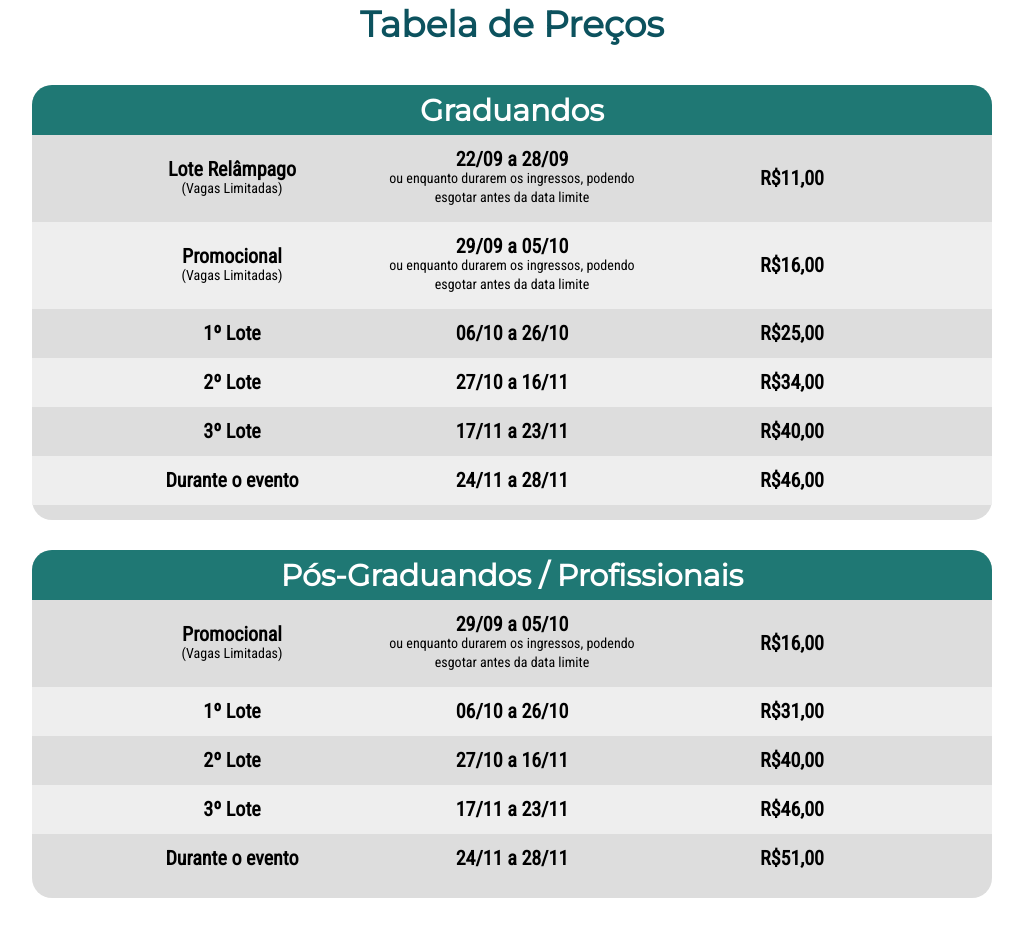
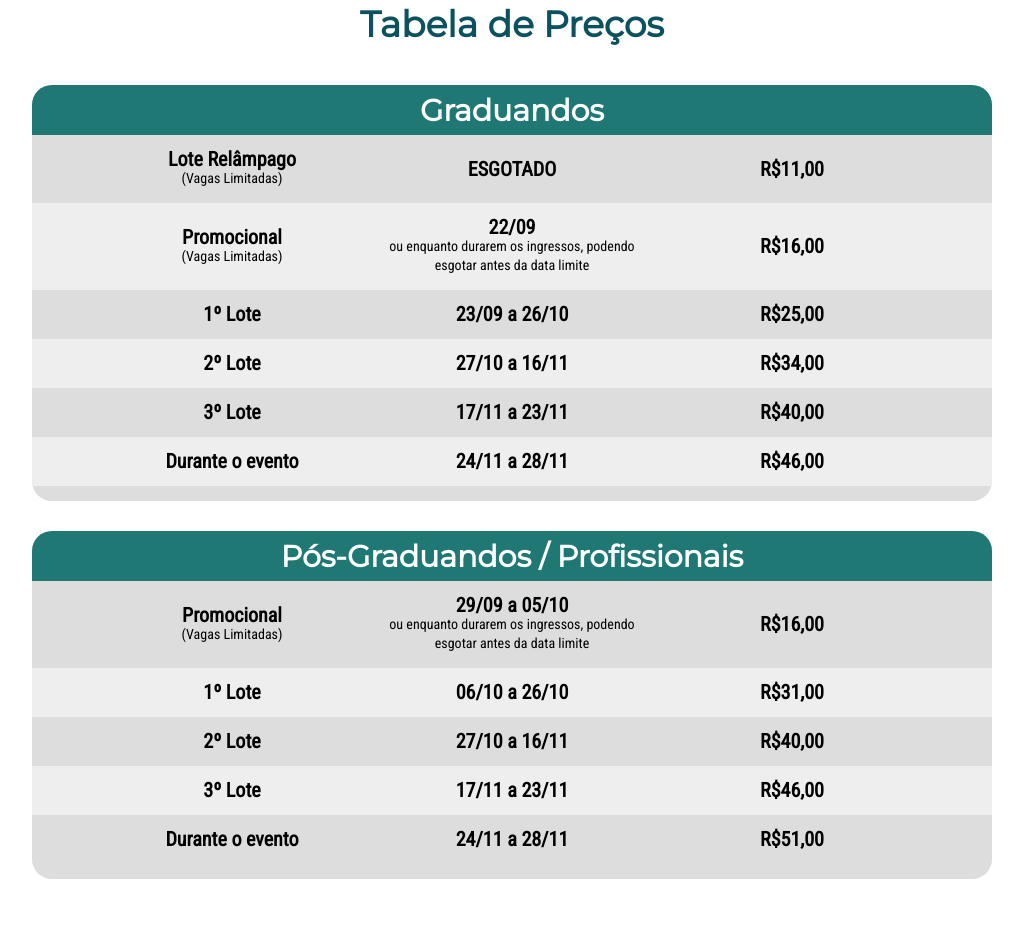
Before and after one commit to lauro-ladeira/samev-prod, a Gatsby site: page /inscricao in a window 1280 px wide. Shown: the part 1518-2455 px from the top of the page, without its empty margins (128-1151 px from the left). Built offline with nearby package versions, Linux system fonts and the light colour scheme; Gatsby itself is replaced by a stand-in of ours.

Commit message:
links de volta

```diff
--- a/src/components/inscricao/Inscricao/index.js
+++ b/src/components/inscricao/Inscricao/index.js
@@ -12,17 +12,17 @@ const Inscricao = () => {
         {/* <S.Title>Título</S.Title> */}
         <S.ButtonsContainer>
           <S.Button
-            /* to="https://eventos.funarbe.org.br/detalhes/xxii-semana-academica-de-medicina-veterinaria-%28xxii-samev---ufv%29" */
-            to="/inscricao"
+            to="https://eventos.funarbe.org.br/detalhes/xxii-semana-academica-de-medicina-veterinaria-%28xxii-samev---ufv%29"
+            /* to="/inscricao" */
             target="_blank"
-            onClick={() => alert("Em manutenção, desculpe o incômodo")}
+/*             onClick={() => alert("Em manutenção, desculpe o incômodo")} */
           >
             <S.Img>
               <Pay />
             </S.Img>
             Faça o Pagamento
           </S.Button>
-          <S.Button /* to="https://www.even3.com.br/samevufv" */ to="/inscricao" target="_blank" onClick={() => alert("Em manutenção, desculpe o incômodo")}>
+          <S.Button to="https://www.even3.com.br/samevufv" /* to="/inscricao" */ target="_blank" /* onClick={() => alert("Em manutenção, desculpe o incômodo")} */>
             <S.Img>
               <Form />
             </S.Img>
--- a/src/data/precos.json
+++ b/src/data/precos.json
@@ -5,21 +5,21 @@
             {
                 "lote": "Lote Relâmpago",
                 "observacao": "(Vagas Limitadas)",
-                "data": "22/09 a 28/09",
-                "obs": "ou enquanto durarem os ingressos, podendo esgotar antes da data limite",
+                "data": "ESGOTADO",
+                "obs": "",
                 "preco": "R$11,00"
             },
             {
                 "lote": "Promocional",
                 "observacao": "(Vagas Limitadas)",
-                "data": "29/09 a 05/10",
+                "data": "22/09",
                 "obs": "ou enquanto durarem os ingressos, podendo esgotar antes da data limite",
                 "preco": "R$16,00"
             },
             {
                 "lote": "1º Lote",
                 "observacao": "",
-                "data": "06/10 a 26/10",
+                "data": "23/09 a 26/10",
                 "obs": "",
                 "preco": "R$25,00"
             },
```
